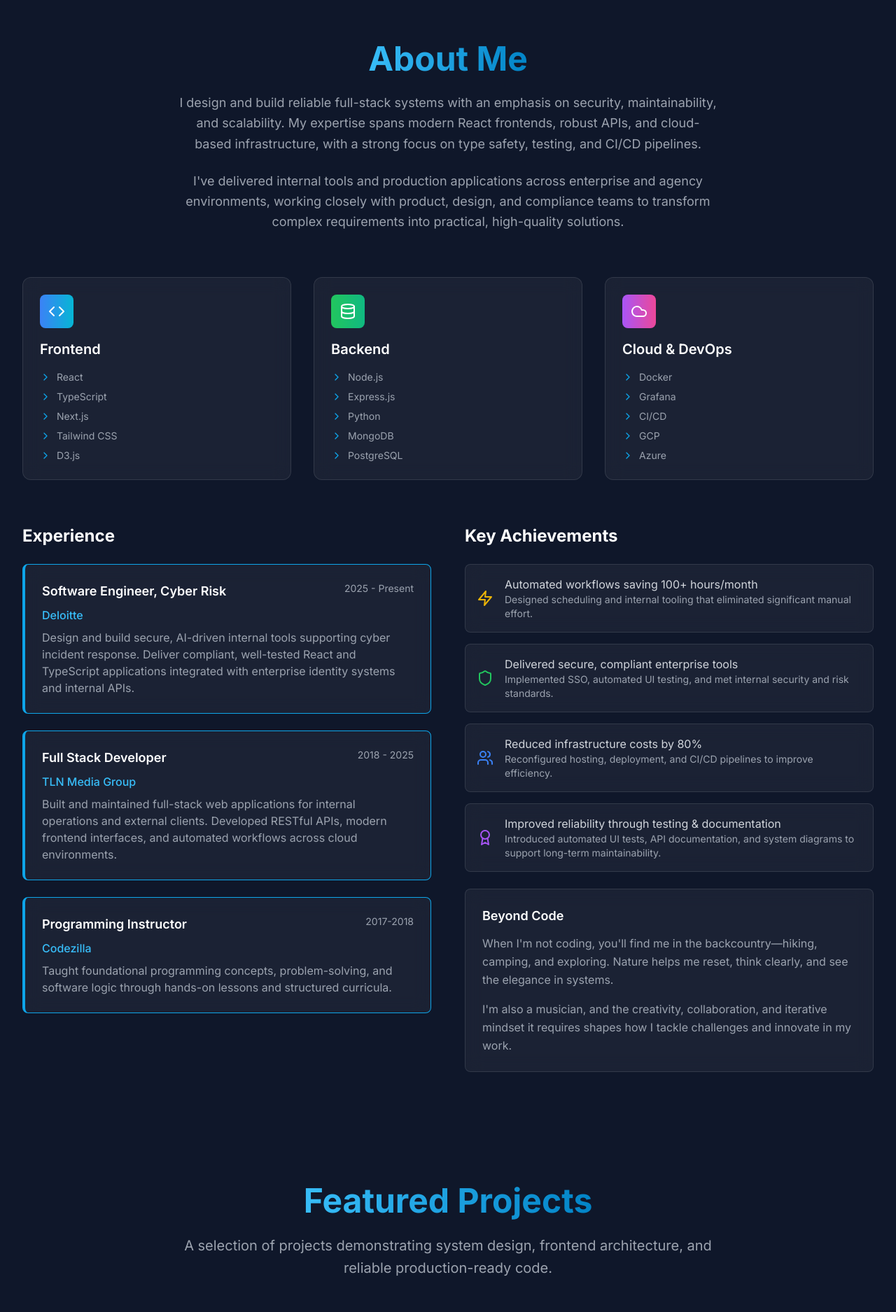
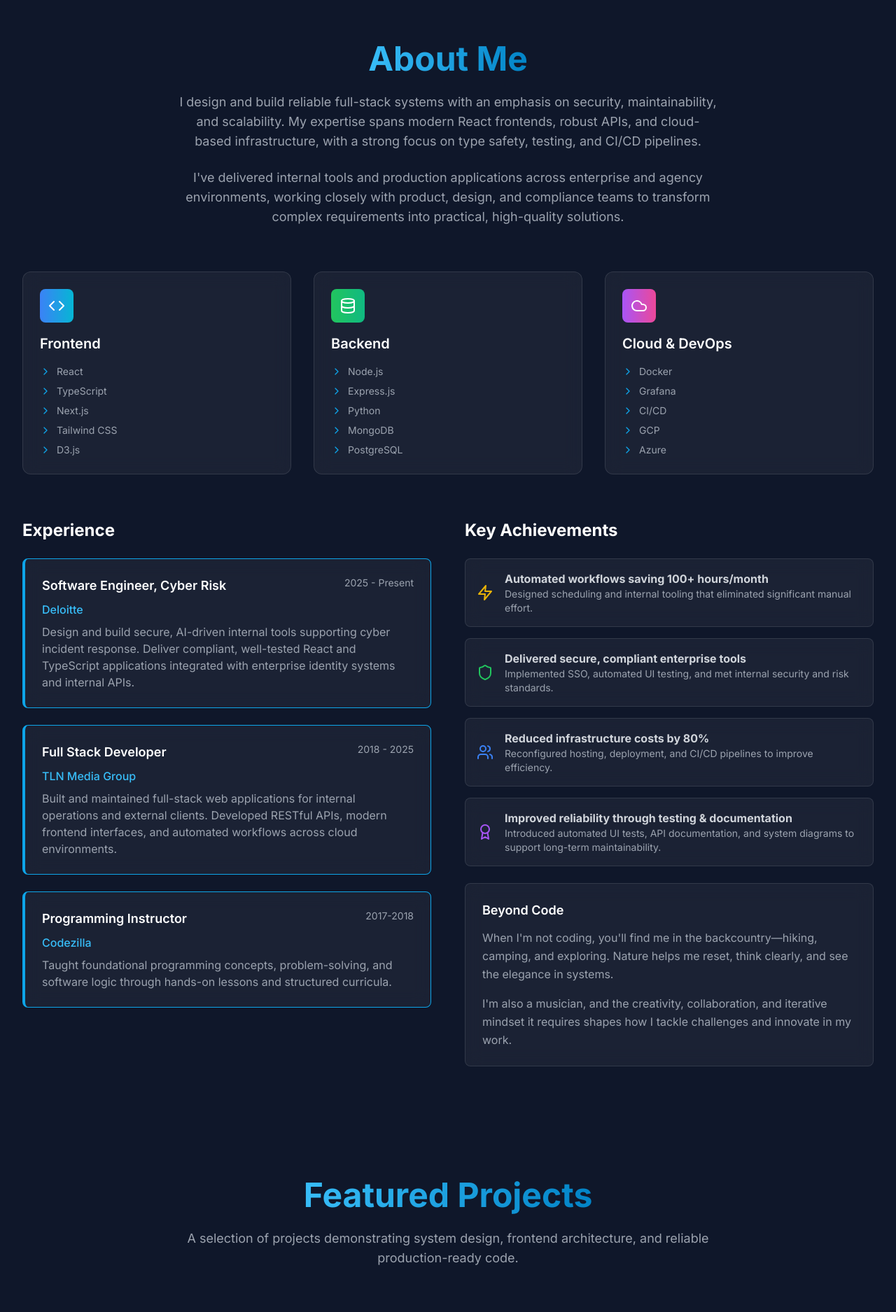
Before and after one commit to NicholasLina/portfolio-2026, a React (Vite) app: page / in a window 1280 px wide. Shown: the part 820-2695 px from the top of the page at 70% size. Built offline with nearby package versions, Linux system fonts and the light colour scheme; the HTML template or start-up script is replaced by a standard one.

Commit message:
text formatting consistency

```diff
--- a/src/components/About.tsx
+++ b/src/components/About.tsx
@@ -86,14 +86,14 @@ const About: React.FC = () => {
                     </motion.h2>
                     <motion.p
                         variants={itemVariants}
-                        className="text-lg text-gray-400 max-w-3xl mx-auto leading-relaxed"
+                        className="text-md md:text-lg text-gray-400 max-w-3xl mx-auto leading-relaxed"
                     >
                         I design and build reliable full-stack systems with an emphasis on security, maintainability, and scalability. My expertise spans modern React frontends, robust APIs, and cloud-based infrastructure, with a strong focus on type safety, testing, and CI/CD pipelines.
                     </motion.p>
                     <br></br>
                     <motion.p
                         variants={itemVariants}
-                        className="text-lg text-gray-400 max-w-3xl mx-auto leading-relaxed"
+                        className="text-md md:text-lg text-gray-400 max-w-3xl mx-auto leading-relaxed"
                     >
                         I've delivered internal tools and production applications across enterprise and agency environments, working closely with product, design, and compliance teams to transform complex requirements into practical, high-quality solutions.
                     </motion.p>
@@ -191,7 +191,7 @@ const About: React.FC = () => {
                                 >
                                     <achievement.icon className={`w-6 h-6 ${achievement.color} flex-shrink-0`} />
                                     <div className="flex flex-col">
-                                        <p className="text-gray-300">{achievement.text}</p>
+                                        <p className="text-gray-300 font-bold">{achievement.text}</p>
                                         <p className="text-gray-400 text-sm">{achievement.subtext}</p>
                                     </div>
                                 </motion.div>
--- a/src/components/Projects.tsx
+++ b/src/components/Projects.tsx
@@ -87,7 +87,7 @@ const Projects: React.FC = () => {
                     </motion.h2>
                     <motion.p
                         variants={itemVariants}
-                        className="text-xl text-gray-400 max-w-3xl mx-auto leading-relaxed"
+                        className="text-md md:text-lg text-gray-400 max-w-3xl mx-auto leading-relaxed"
                     >
                         A selection of projects demonstrating system design, frontend architecture, and reliable production-ready code.
                     </motion.p>
```
